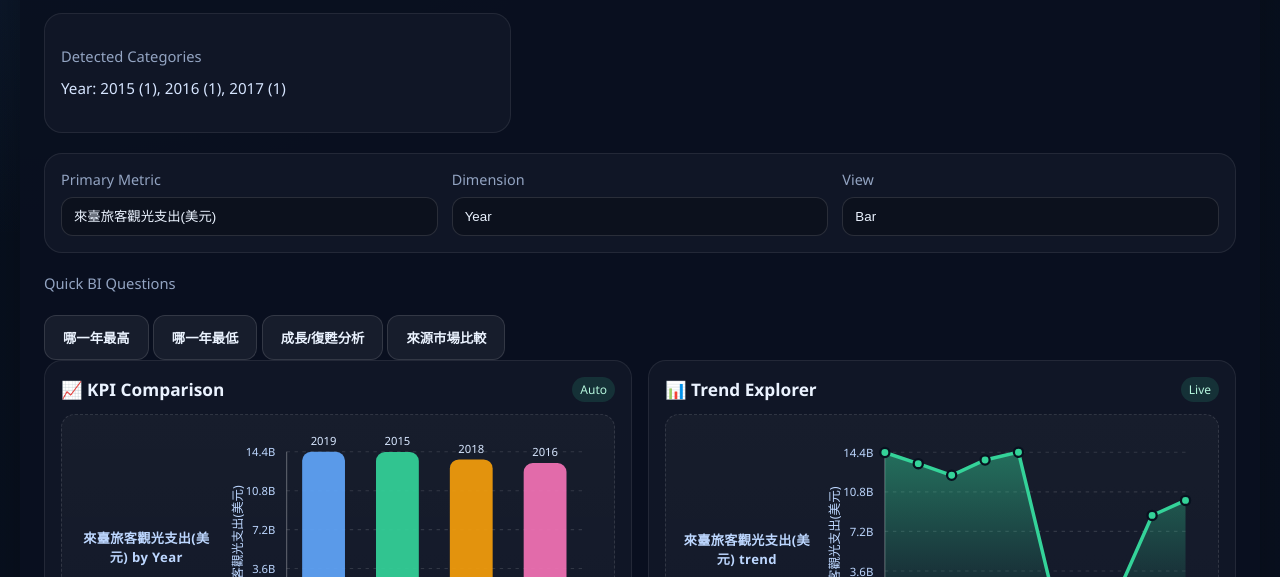
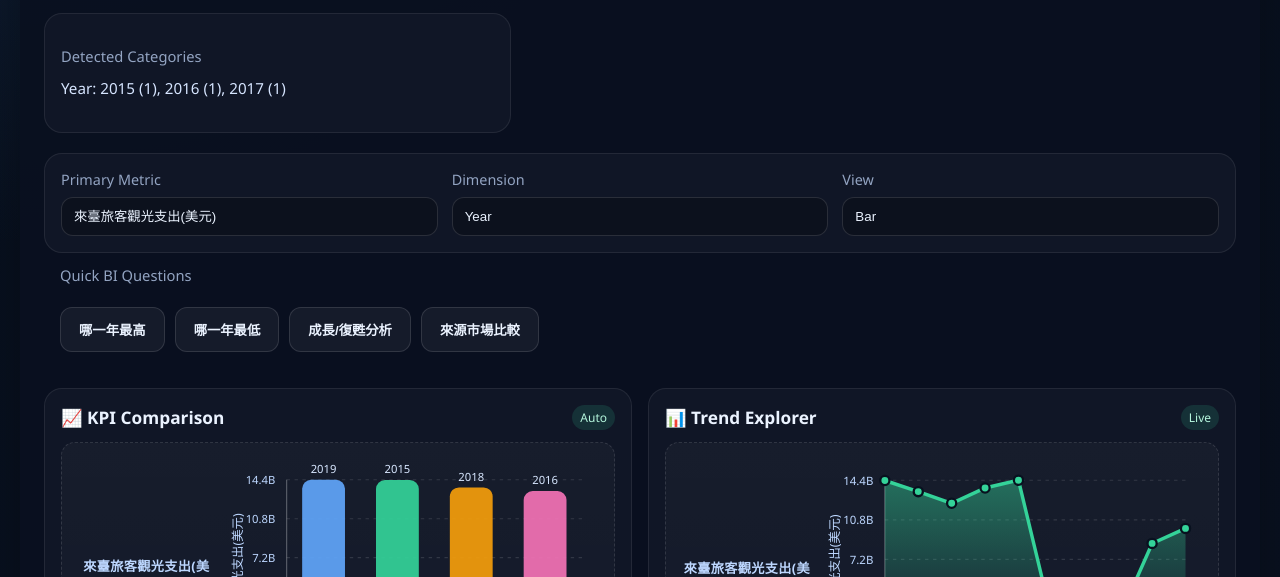
Before and after one commit to ffccw/aibi, a plain HTML site: page index.html in a window 1280 px wide. Shown: the part 523-1100 px from the top of the page. Drawn offline with Linux system fonts and the light colour scheme.

Commit message:
Add files via upload
1

```diff
--- a/styles.css
+++ b/styles.css
@@ -180,7 +180,23 @@ button {
   grid-template-columns: repeat(3, minmax(0, 1fr));
   gap: 14px;
   padding: 16px;
+  margin-bottom: 12px;
+}
+
+.preset-panel {
   margin-bottom: 20px;
+  padding: 0 16px 16px;
+}
+
+.preset-actions {
+  display: flex;
+  gap: 10px;
+  flex-wrap: wrap;
+}
+
+.preset-btn {
+  background: rgba(255, 255, 255, 0.05);
+  border: 1px solid rgba(255, 255, 255, 0.12);
 }
 
 .control-block {
```
